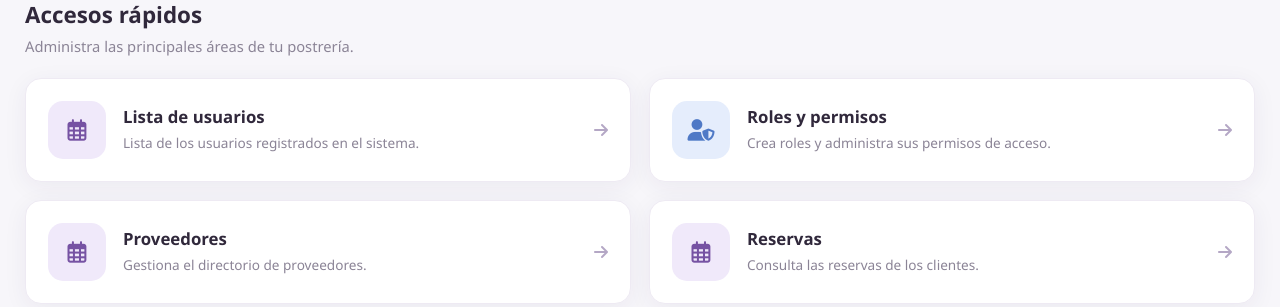
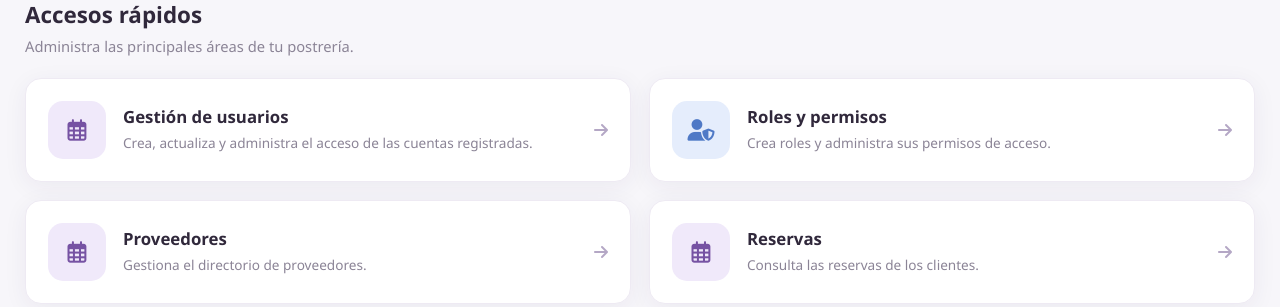
Before and after one commit to D45-csm/PrismaWeb, a Django app: page /usuarios/perfil/ in a window 1280 px wide. Shown: the part 462-769 px from the top of the page. Run offline with Django 5.2, Linux system fonts and the light colour scheme; the visitor is signed in with stand-in values (Sample User, id 1); data that the repository does not hold is empty; some libraries are stand-ins or nearby versions.

Commit message:
Actualizar encabezado y descripción en la sección de gestión de usuarios para mayor claridad sobre las funciones disponibles

```diff
--- a/APP/usuarios/templates/usuarios/perfil.html
+++ b/APP/usuarios/templates/usuarios/perfil.html
@@ -123,8 +123,8 @@
                 </div>
 
                 <div class="quick-info">
-                    <h3>Lista de usuarios</h3>
-                    <p>{% if permisos_modulos.usuarios %}Lista de los usuarios registrados en el sistema.{% else %}Tu rol no permite administrar usuarios.{% endif %}</p>
+                    <h3>Gestión de usuarios</h3>
+                    <p>{% if permisos_modulos.usuarios %}Crea, actualiza y administra el acceso de las cuentas registradas.{% else %}Tu rol no permite administrar usuarios.{% endif %}</p>
                 </div>
 
                 <i class="fa-solid fa-arrow-right action-arrow"></i>
```
